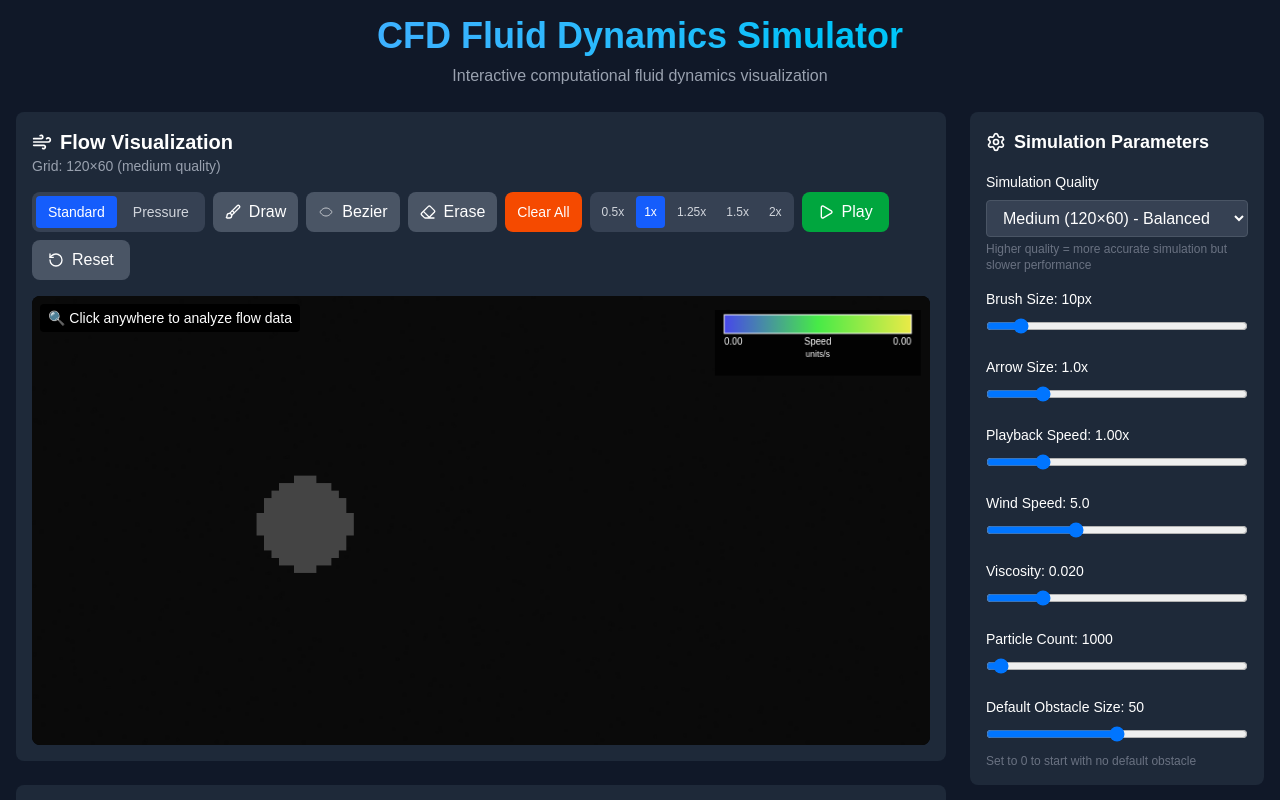
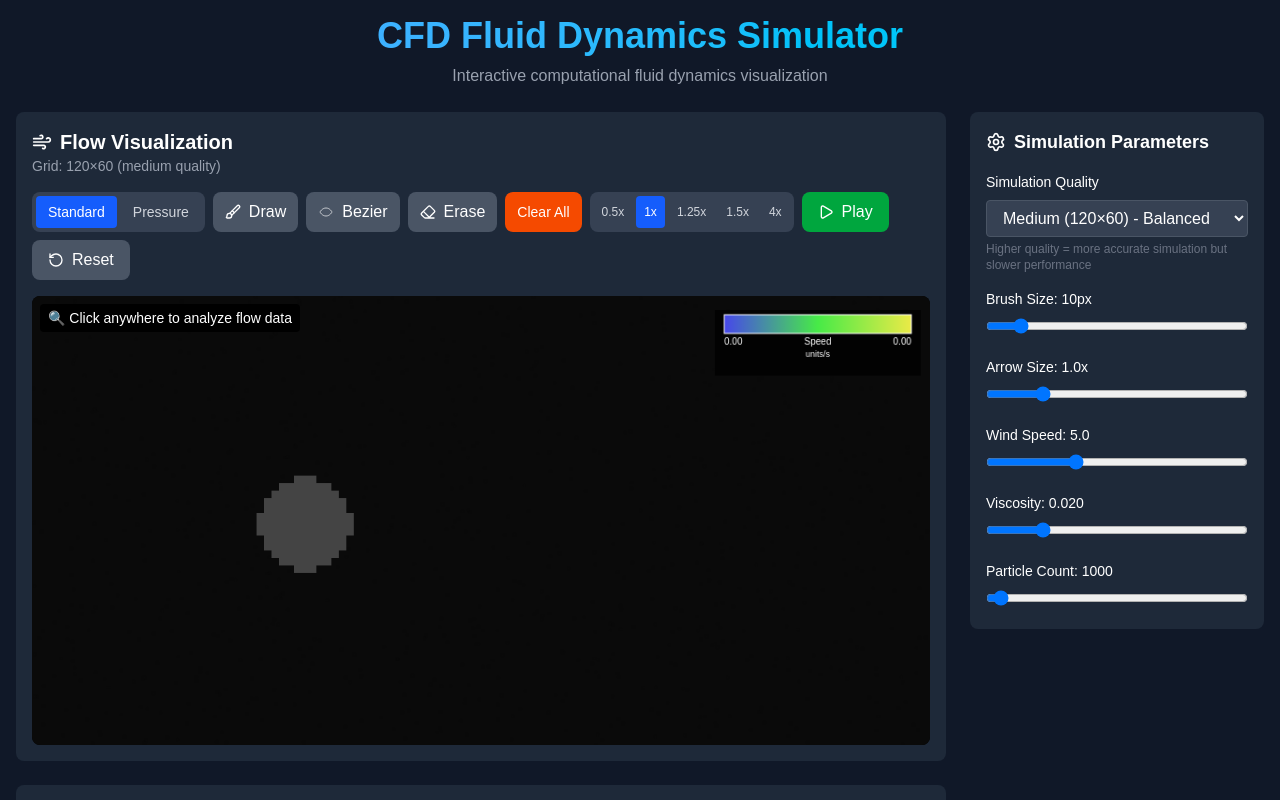
Before and after one commit to rongeld/cfd-browser, a Next.js app: page / in a window 1280 px wide. Shown: the top 800 px of the page. Built offline with nearby package versions, Linux system fonts and the light colour scheme.

Commit message:
feat: Update playback speed options and enhance grid dimensions for improved simulation performance

```diff
--- a/app/page.tsx
+++ b/app/page.tsx
@@ -1503,14 +1503,14 @@ const CFDSimulator = () => {
                       1.5x
                     </button>
                     <button
-                      onClick={() => setPlaybackSpeed(2.0)}
+                      onClick={() => setPlaybackSpeed(4.0)}
                       className={`px-2 py-1 rounded text-xs transition-colors ${
-                        playbackSpeed === 2.0
+                        playbackSpeed === 4.0
                           ? "bg-blue-600 text-white"
                           : "text-gray-300 hover:text-white"
                       }`}
                     >
-                      2x
+                      4x
                     </button>
                   </div>
 
@@ -1868,7 +1868,7 @@ const CFDSimulator = () => {
                     <option value="low">Low (80×40) - Fast</option>
                     <option value="medium">Medium (120×60) - Balanced</option>
                     <option value="high">High (160×80) - Detailed</option>
-                    <option value="ultra">Ultra (200×100) - Maximum</option>
+                    <option value="ultra">Ultra (300×200) - Maximum</option>
                   </select>
                   <p className="text-xs text-gray-500 mt-1">
                     Higher quality = more accurate simulation but slower
@@ -1914,22 +1914,7 @@ const CFDSimulator = () => {
                   />
                 </div>
 
-                <div>
-                  <label className="block text-sm font-medium mb-2">
-                    Playback Speed: {playbackSpeed.toFixed(2)}x
-                  </label>
-                  <input
-                    type="range"
-                    min="0.25"
-                    max="4.0"
-                    step="0.25"
-                    value={playbackSpeed}
-                    onChange={(e) =>
-                      setPlaybackSpeed(parseFloat(e.target.value))
-                    }
-                    className="w-full"
-                  />
-                </div>
+
 
                 <div>
                   <label className="block text-sm font-medium mb-2">
@@ -1992,28 +1977,6 @@ const CFDSimulator = () => {
                   />
                 </div>
 
-                <div>
-                  <label className="block text-sm font-medium mb-2">
-                    Default Obstacle Size: {settings.obstacleSize}
-                  </label>
-                  <input
-                    type="range"
-                    min="0"
-                    max="100"
-                    step="10"
-                    value={settings.obstacleSize}
-                    onChange={(e) =>
-                      setSettings((prev) => ({
-                        ...prev,
-                        obstacleSize: parseInt(e.target.value),
-                      }))
-                    }
-                    className="w-full"
-                  />
-                  <p className="text-xs text-gray-500 mt-1">
-                    Set to 0 to start with no default obstacle
-                  </p>
-                </div>
               </div>
             </div>
 
```
